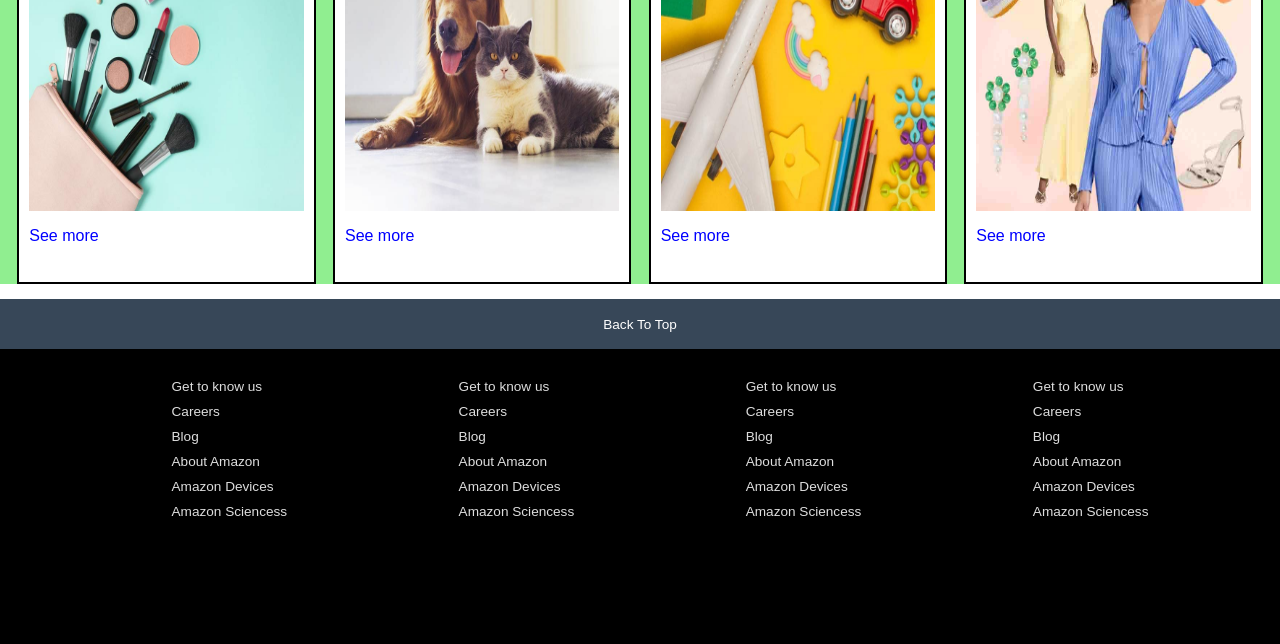
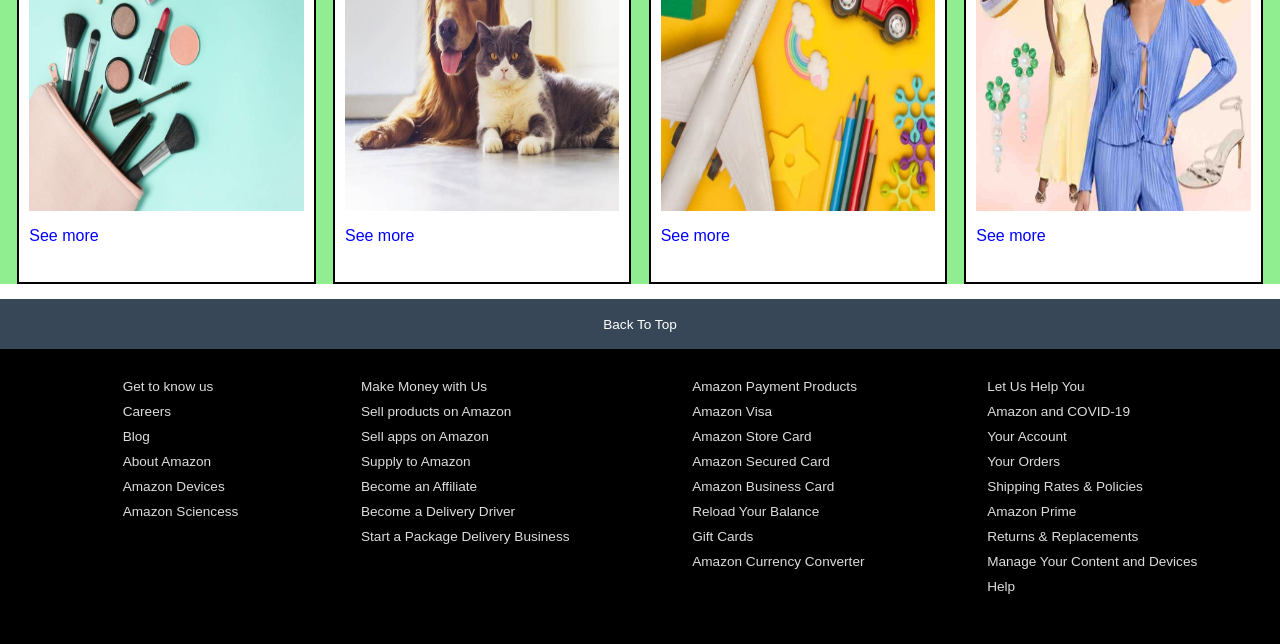
Before and after one commit to NitishTiwari25/NitishTiwari25.github.io, a plain HTML site: page index.html in a window 1280 px wide. Shown: the part 984-1628 px from the top of the page. Drawn offline with Linux system fonts and the light colour scheme.

Commit message:
Update index.html

```diff
--- a/index.html
+++ b/index.html
@@ -144,28 +144,34 @@
         <p>Amazon Sciencess</p>
       </ul>
        <ul>
-        <p>Get to know us</p>
-        <p>Careers</p>
-        <p>Blog</p>
-        <p>About Amazon</p>
-        <p>Amazon Devices</p>
-        <p>Amazon Sciencess</p>
+        <p>Make Money with Us</p>
+        <p>Sell products on Amazon</p>
+        <p>Sell apps on Amazon</p>
+        <p>Supply to Amazon</p>
+        <p>Become an Affiliate</p>
+        <p>Become a Delivery Driver</p>
+        <p>Start a Package Delivery Business</p>
       </ul>
        <ul>
-        <p>Get to know us</p>
-        <p>Careers</p>
-        <p>Blog</p>
-        <p>About Amazon</p>
-        <p>Amazon Devices</p>
-        <p>Amazon Sciencess</p>
+        <p>Amazon Payment Products</p>
+        <p>Amazon Visa</p>
+        <p>Amazon Store Card</p>
+        <p>Amazon Secured Card</p>
+        <p>Amazon Business Card</p>
+        <p>Reload Your Balance</p>
+	<p>Gift Cards</p>
+	<p>Amazon Currency Converter</p>
       </ul>
        <ul>
-        <p>Get to know us</p>
-        <p>Careers</p>
-        <p>Blog</p>
-        <p>About Amazon</p>
-        <p>Amazon Devices</p>
-        <p>Amazon Sciencess</p>
+        <p>Let Us Help You</p>
+        <p>Amazon and COVID-19</p>
+        <p>Your Account</p>
+        <p>Your Orders</p>
+        <p>Shipping Rates & Policies</p>
+        <p>Amazon Prime</p>
+	<p>Returns & Replacements</p>
+	<p>Manage Your Content and Devices</p>
+	<p>Help</p>
       </ul>
     </div>
     <div class="foot-panel3">
```
